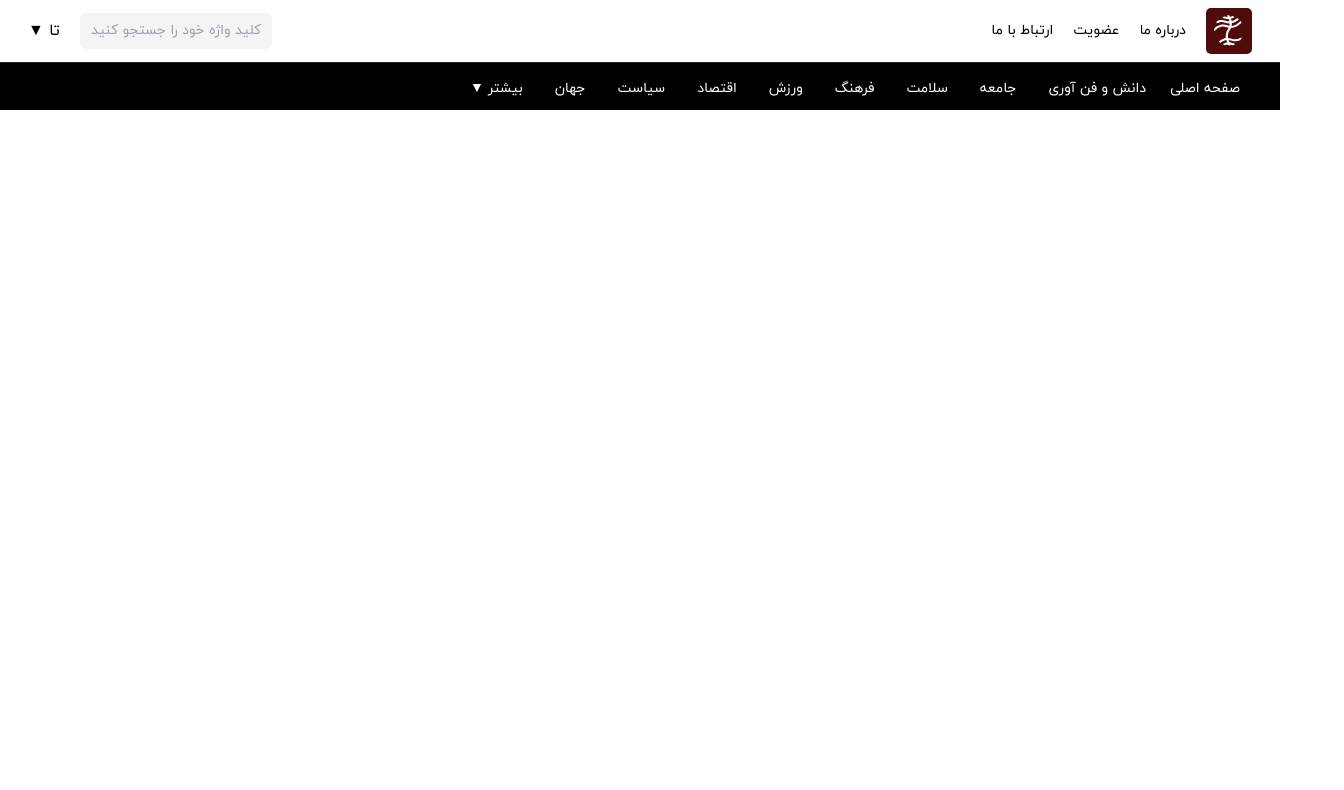
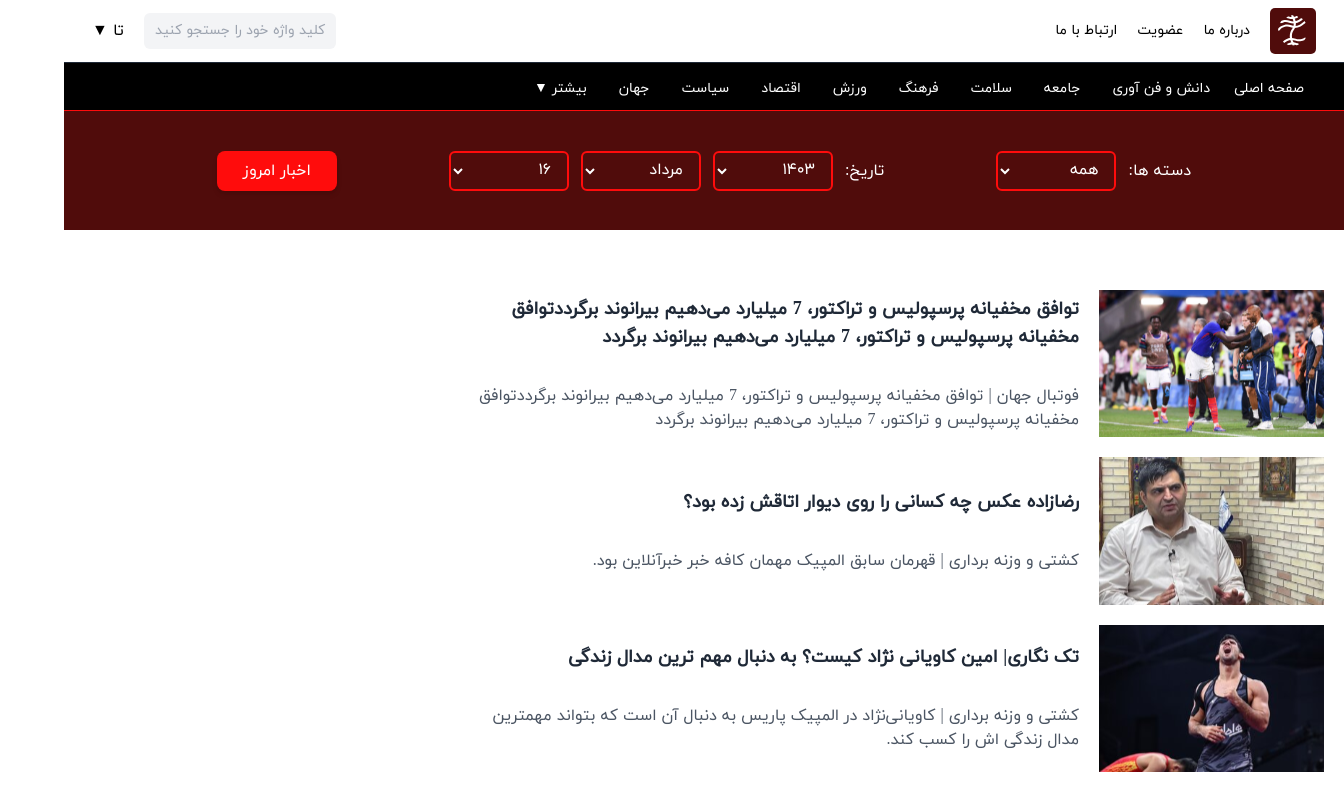
Before and after one commit to MahlaBagherii/my-news, a Next.js app: page /search in a window 1280 px wide. Shown: the top 790 px of the page, 1344 px wide, since content can reach past the window. Built offline with nearby package versions, Linux system fonts and the light colour scheme.

Commit message:
search completed

```diff
--- a/src/app/search/page.tsx
+++ b/src/app/search/page.tsx
@@ -1,11 +1,52 @@
-import Header from "../../components/header"
+import Footer from "../../components/footer";
+import Header from "../../components/header";
+import Sport_4 from "../../components/Sport_4";
 
 const Search = () => {
   return (
-    <div>
-<Header/>
+    <div className="flex flex-col">
+      <Header />
+      <div className="bg-[#500C0B] h-[120px] flex items-center justify-center border-t border-[#FF0C0C]">
+        <div className="flex items-center gap-28">
+          <div className="flex gap-3 items-center">
+            <h1 className="text-white">دسته ها:</h1>
+            <select className="bg-[#500C0B] text-white items-center px-3 h-[40px] w-[120px] rounded-md border-2 border-[#FF0C0C]">
+              <option>همه</option>
+              <option>ورزش</option>
+              <option>اقتصاد</option>
+              <option>فرهنگ</option>
+            </select>
+          </div>
+          <div className="flex gap-3 items-center">
+            <h1 className="text-white">تاریخ:</h1>
+            <select className="bg-[#500C0B] text-white py-2 px-3 h-[40px] w-[120px] rounded-md border-2 border-[#FF0C0C]">
+              <option>۱۴۰۳</option>
+              <option>۱۴۰۲</option>
+              <option>۱۴۰۱</option>
+            </select>
+            <select className="bg-[#500C0B] text-white py-2 px-3 h-[40px] w-[120px] rounded-md border-2 border-[#FF0C0C]">
+              <option>مرداد</option>
+              <option>تیر</option>
+              <option>خرداد</option>
+            </select>
+            <select className="bg-[#500C0B] text-white py-2 px-3 h-[40px] w-[120px] rounded-md border-2 border-[#FF0C0C]">
+              <option>۱۶</option>
+              <option>۱۵</option>
+              <option>۱۴</option>
+            </select>
+          </div>
+          <button className="bg-[#FF0C0C] text-white py-2 px-4 rounded-lg shadow-md h-[40px] w-[120px] ">
+            اخبار امروز
+          </button>
+        </div>
+      </div>
+      <div className="flex flex-col gap-5 pt-10">
+      <Sport_4/>
+      <Sport_4/>
+      </div>
+      <Footer/>
     </div>
-  )
-}
+  );
+};
 
-export default Search
+export default Search;
--- a/src/components/Sport_4.tsx
+++ b/src/components/Sport_4.tsx
@@ -6,67 +6,62 @@ import latest3 from "../../public/images/latest3.svg";
 import latest4 from "../../public/images/latest4.svg";
 import latest5 from "../../public/images/latest5.svg";
 
-
 const Sport_4 = () => {
   const newsData = [
     {
       image: latest,
-      title: "توافق مخفیانه پرسپولیس و تراکتور، 7 میلیارد می‌دهیم بیرانوند برگرددتوافق مخفیانه پرسپولیس و تراکتور، 7 میلیارد می‌دهیم بیرانوند برگردد",
+      title:
+        "توافق مخفیانه پرسپولیس و تراکتور، 7 میلیارد می‌دهیم بیرانوند برگرددتوافق مخفیانه پرسپولیس و تراکتور، 7 میلیارد می‌دهیم بیرانوند برگردد",
       description:
         "فوتبال جهان | توافق مخفیانه پرسپولیس و تراکتور، 7 میلیارد می‌دهیم بیرانوند برگرددتوافق مخفیانه پرسپولیس و تراکتور، 7 میلیارد می‌دهیم بیرانوند برگردد",
     },
     {
       image: latest2,
       title: "رضازاده عکس چه کسانی را روی دیوار اتاقش زده بود؟",
-      description: "کشتی و وزنه برداری | قهرمان سابق المپیک مهمان کافه خبر خبرآنلاین بود.",
+      description:
+        "کشتی و وزنه برداری | قهرمان سابق المپیک مهمان کافه خبر خبرآنلاین بود.",
     },
     {
       image: latest3,
       title: "تک نگاری| امین کاویانی نژاد کیست؟ به دنبال مهم ترین مدال زندگی",
-      description: "کشتی و وزنه برداری | کاویانی‌نژاد در المپیک پاریس به دنبال آن است که بتواند مهمترین مدال زندگی اش را کسب کند.",
+      description:
+        "کشتی و وزنه برداری | کاویانی‌نژاد در المپیک پاریس به دنبال آن است که بتواند مهمترین مدال زندگی اش را کسب کند.",
     },
     {
       image: latest4,
       title: "عجیب اما واقعی، بازی دوستانه با پرسپولیس تکذیب شد!",
-      description: "لیگ برتر | تیم ترکیه‌ای ادعا کرد که با پرسپولیس بازی نکرده است.",
+      description:
+        "لیگ برتر | تیم ترکیه‌ای ادعا کرد که با پرسپولیس بازی نکرده است.",
     },
     {
       image: latest5,
       title:
         "ناهید- کیمیا چشم در چشم رفیق قدیمی، سکانس دوم، هنوز یه نیمه مونده از شب ما",
-      description: "ورزش های رزمی | می گویند تاریخ دو بار تکرار می‌شود؛ یک بار کمدی و بار دوم تراژدی. ناهید بخش تراژدی ماجرا را تجربه کرده و حالا نوبت روایت کمیک است.",
+      description:
+        "ورزش های رزمی | می گویند تاریخ دو بار تکرار می‌شود؛ یک بار کمدی و بار دوم تراژدی. ناهید بخش تراژدی ماجرا را تجربه کرده و حالا نوبت روایت کمیک است.",
     },
   ];
   return (
     <div>
-    <div className="p-5">
-       <h1 className="border-b font-bold border-black pb-3  w-[300px]">آخرین عناوین خبری</h1>
-       </div>
-    <div className="flex flex-col gap-5 p-10]">
+      <div className="flex flex-col gap-5 p-5 ">
         {newsData.map((news, index) => (
-        <div key={index} className="flex gap-5 ">
+          <div key={index} className="flex gap-5 items-center">
             <div className="">
               <Image
                 src={news.image}
                 alt={news.title}
-              width={150}
-              height={150}
-              className="w-[255px] h-[167px]"
+                width={225}
+                height={167}
               />
             </div>
-          <div className="">
-            <h2 className="text-lg font-bold text-gray-800 mb-2">
+            <div className="w-[619px] flex flex-col gap-6">
+              <h2 className="text-lg font-bold text-gray-800 mb-2 ">
                 {news.title}
               </h2>
               <p className="text-gray-600">{news.description}</p>
             </div>
           </div>
         ))}
-      <div className="flex justify-center">
-      <button className="w-[130px] h-[56px] text-white bg-[#500C0B] rounded-md">
-        بیشتر
-      </button>
-      </div>
       </div>
     </div>
   );
--- a/src/container/LatestTitles.tsx
+++ b/src/container/LatestTitles.tsx
@@ -5,7 +5,15 @@ import Advertising_3 from "./Advertising_3"
 const LatestTitles = () => {
   return (
     <div className="flex flex-col gap-6">
+       <div className="p-5">
+       <h1 className="border-b font-bold border-black pb-3  w-[300px]">آخرین عناوین خبری</h1>
+       </div>
       <Sport_4/>
+      <div className="flex justify-center">
+      <button className="w-[130px] h-[56px] text-white bg-[#500C0B] rounded-md">
+        بیشتر
+      </button>
+      </div>
       <Advertising_3/>
     </div>
   )
```
Lines whose indentation alone changed are shown as unchanged.
